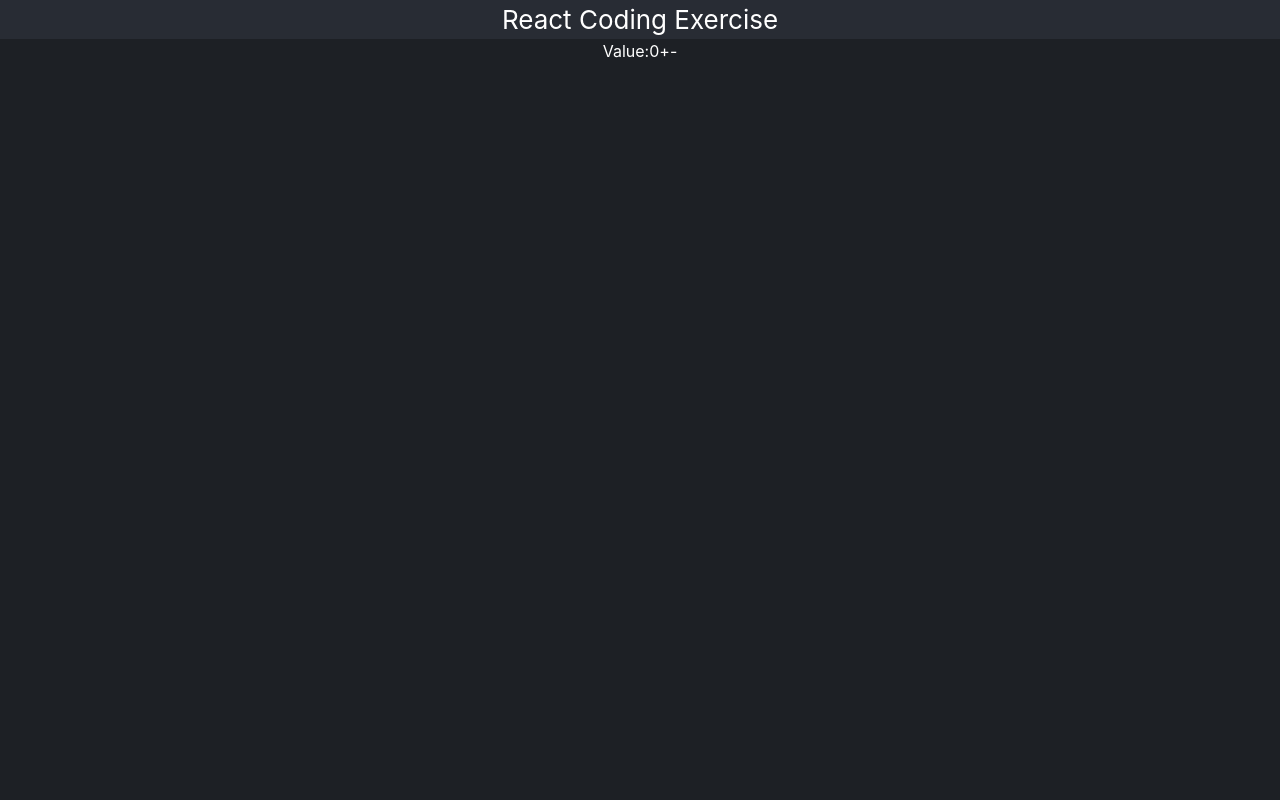
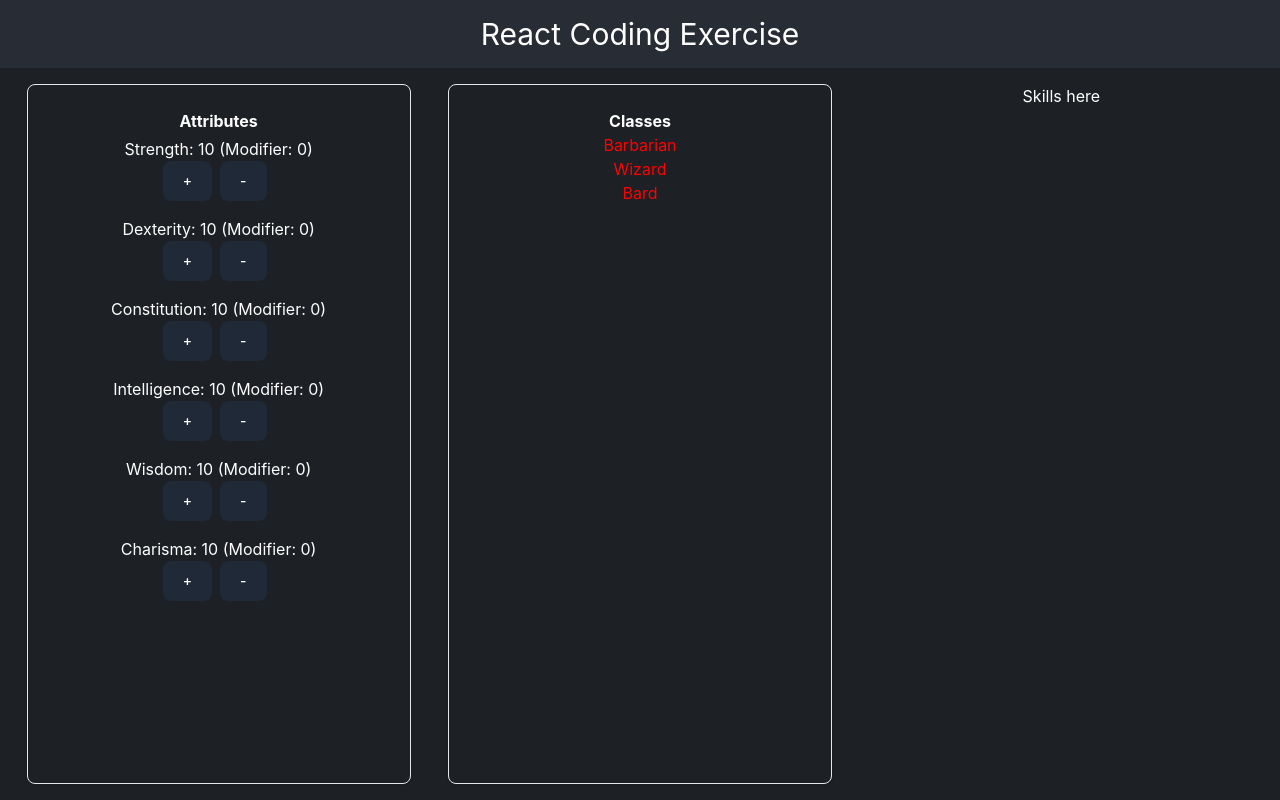
Before and after one commit to chris-aqui/recruiting-webapp-character, a React (Create React App) app: page / in a window 1280 px wide. Built offline with nearby package versions, Linux system fonts and the light colour scheme.

Commit message:
checkpoint - 2h mark from start at 2pm est. Requirements Completed 1-4.

```diff
--- a/src/App.js
+++ b/src/App.js
@@ -1,23 +1,24 @@
 import { useState } from 'react';
 import './App.css';
+import Attributes from './components/Attributes';
+import Classes from './components/Classes';
 import { ATTRIBUTE_LIST, CLASS_LIST, SKILL_LIST } from './consts.js';
+import { AttributesProvider } from './contexts/CharactersContext';
 
 
 function App() {
-  const [num, setNum] = useState(0);
   return (
     <div className="App">
-      <header className="App-header">
-        <h1>React Coding Exercise</h1>
-      </header>
-      <section className="App-section">
-        <div>
-          Value:
-          {num}
-          <button>+</button>
-          <button>-</button>
-        </div>
-      </section>
+      <AttributesProvider>
+        <header className="App-header text-center px-2 py-2 md:px-4 md:py-4">
+          <h1 className="text-xl md:text-2xl lg:text-3xl">React Coding Exercise</h1>
+        </header>
+        <section className="App-section grid gap-4 grid-cols-1 md:grid-cols-2 lg:grid-cols-3 px-4 py-2 md:px-4 md:py-4">
+          <Attributes defaultAttributeList={ATTRIBUTE_LIST} />
+          <Classes defaultClassList={CLASS_LIST} />
+          <div>Skills here</div>
+        </section>
+      </AttributesProvider>
     </div>
   );
 }
--- /dev/null
+++ b/src/components/AttributeItem.jsx
@@ -0,0 +1,21 @@
+import { calculateModifier } from '../utils/calculateModifier';
+const AttributeItem = ({
+	attributeName,
+	attributeValue,
+	handleIncrement,
+	handleDecrement,
+}) => {
+	const modifier = calculateModifier(attributeValue);
+
+	return (
+		<div className="p-1">
+			<span>{attributeName}: {attributeValue} (Modifier: {modifier})</span>
+			<div>
+				<button type="button" className='px-1 text-white bg-gray-800 hover:bg-gray-900 focus:outline-none focus:ring-4 focus:ring-gray-300 font-medium rounded-lg text-sm px-5 py-2.5 mr-2 mb-2 dark:bg-gray-800 dark:hover:bg-gray-700 dark:focus:ring-gray-700 dark:border-gray-700' onClick={() => handleIncrement(attributeName.toLowerCase())}>+</button>
+				<button type="button" className='px-1 text-white bg-gray-800 hover:bg-gray-900 focus:outline-none focus:ring-4 focus:ring-gray-300 font-medium rounded-lg text-sm px-5 py-2.5 mr-2 mb-2 dark:bg-gray-800 dark:hover:bg-gray-700 dark:focus:ring-gray-700 dark:border-gray-700' onClick={() => handleDecrement(attributeName.toLowerCase())}>-</button>
+			</div>
+		</div>
+	)
+}
+
+export default AttributeItem;
--- /dev/null
+++ b/src/components/Attributes.jsx
@@ -0,0 +1,53 @@
+import React, { useState } from 'react';
+import AttributeItem from './AttributeItem.jsx';
+import { useAttributes } from '../contexts/CharactersContext';
+
+const Attributes = ({ defaultAttributeList }) => {
+  const { attributes, incrementAttribute, decrementAttribute } = useAttributes();
+
+
+  return (
+    <div id='AttributeList' className="container mx-auto block max-w-sm p-6  border border-gray-200 rounded-lg shadow dark:bg-gray-800 dark:border-gray-700">
+      <h2 className='text-1xl font-bold dark:text-white'>Attributes</h2>
+      {defaultAttributeList.map((attribute) => {
+        let attributeValue;
+        let handleChange;
+        switch (attribute) {
+          case 'Strength':
+            attributeValue = attributes.strength;
+            break;
+          case 'Dexterity':
+            attributeValue = attributes.dexterity;
+            break;
+          case 'Constitution':
+            attributeValue = attributes.constitution;
+            break;
+          case 'Intelligence':
+            attributeValue = attributes.intelligence;
+            break;
+          case 'Wisdom':
+            attributeValue = attributes.wisdom;
+            break;
+          case 'Charisma':
+            attributeValue = attributes.charisma;
+            break;
+          default:
+            attributeValue = 10;
+            handleChange = () => { };
+        }
+        return (
+          <AttributeItem
+            id={`attribute-${attribute}`}
+            key={`attribute-${attribute}`}
+            attributeName={attribute}
+            attributeValue={attributeValue}
+            handleIncrement={incrementAttribute}
+            handleDecrement={decrementAttribute}
+          />
+        )
+      })}
+    </div>
+  )
+};
+
+export default Attributes;
--- /dev/null
+++ b/src/components/Classes.jsx
@@ -0,0 +1,69 @@
+import React, { useState, useEffect } from 'react';
+import { useAttributes } from '../contexts/CharactersContext';
+
+const Classes = ({ defaultClassList }) => {
+	const { attributes } = useAttributes();
+	const [eligibleClasses, setEligibleClasses] = useState([]);
+	const [selectedClass, setSelectedClass] = useState(null);
+	useEffect(() => {
+		console.log('selectedClass', selectedClass);
+	}, [selectedClass]);
+
+	useEffect(() => {
+		const newEligibleClasses = [];
+		for (const characterClassName in defaultClassList) {
+			const classAttributes = defaultClassList[characterClassName];
+			if (Object.keys(classAttributes).every((attribute) => {
+				return attributes[attribute.toLowerCase()] >= classAttributes[attribute]
+			})) {
+				newEligibleClasses.push(characterClassName);
+			}
+		}
+		setEligibleClasses(newEligibleClasses);
+	}, [attributes]);
+
+	const displayMinimumStats = (className) => {
+		setSelectedClass(className);
+	}
+	const hideMinimumStats = () => {
+		setSelectedClass(null);
+	}
+
+	return (
+		<>
+			<div className='container mx-auto block max-w-sm p-6  border border-gray-200 rounded-lg shadow dark:bg-gray-800 dark:border-gray-700'>
+				<h2 className='text-1xl font-bold dark:text-white'>Classes</h2>
+				{Object.keys(defaultClassList).map((characterClassName) => (
+					<div
+						key={characterClassName}
+						style={{ color: eligibleClasses.includes(characterClassName) ? 'green' : 'red' }}
+						onClick={() => displayMinimumStats(characterClassName)}
+					>
+						{characterClassName}
+					</div>
+				))}
+			</div>
+			{selectedClass && (
+				<div className='container mx-auto block max-w-sm p-6  border border-gray-200 rounded-lg shadow dark:bg-gray-800 dark:border-gray-700'>
+					<h3 className='text-1xl font-bold dark:text-white'>{selectedClass} Minimum Requirment</h3>
+					{Object.keys(defaultClassList[selectedClass]).map((attribute) => (
+						<div
+							key={attribute}
+							className='p-1'
+						>
+							{attribute}: {defaultClassList[selectedClass][attribute]}
+						</div>
+					))}
+					<button
+						type="button"
+						className="text-white bg-blue-700 hover:bg-blue-800 focus:outline-none focus:ring-4 focus:ring-blue-300 font-medium rounded-full text-sm px-5 py-2.5 text-center mr-2 mb-2 dark:bg-blue-600 dark:hover:bg-blue-700 dark:focus:ring-blue-800"
+						onClick={hideMinimumStats}
+					>
+						Close View
+					</button>
+				</div>
+			)}
+		</>
+	);
+}
+export default Classes;
--- /dev/null
+++ b/src/contexts/CharactersContext.js
@@ -0,0 +1,40 @@
+import React, { createContext, useState, useEffect, useContext } from 'react';
+
+const AttributesContext = createContext();
+
+export function useAttributes() {
+	return useContext(AttributesContext);
+}
+
+export function AttributesProvider({ children }) {
+	const [attributes, setAttributes] = useState({
+		'strength': 10,
+		'dexterity': 10,
+		'constitution': 10,
+		'intelligence': 10,
+		'wisdom': 10,
+		'charisma': 10,
+	});
+
+	const incrementAttribute = (attribute) => {
+		console.log('incrementing attribute', attribute)
+		setAttributes({
+			...attributes,
+			[attribute]: attributes[attribute] + 1,
+		});
+	};
+
+	const decrementAttribute = (attribute) => {
+		console.log('decrementing attribute', attribute)
+		setAttributes({
+			...attributes,
+			[attribute]: Math.max(0, attributes[attribute] - 1),
+		});
+	};
+
+	return (
+		<AttributesContext.Provider value={{ attributes, incrementAttribute, decrementAttribute }}>
+			{children}
+		</AttributesContext.Provider>
+	);
+}
--- /dev/null
+++ b/src/utils/calculateModifier.js
@@ -0,0 +1,3 @@
+export const calculateModifier = (attributeValue) => {
+	return Math.floor((attributeValue - 10) / 2);
+}
```
